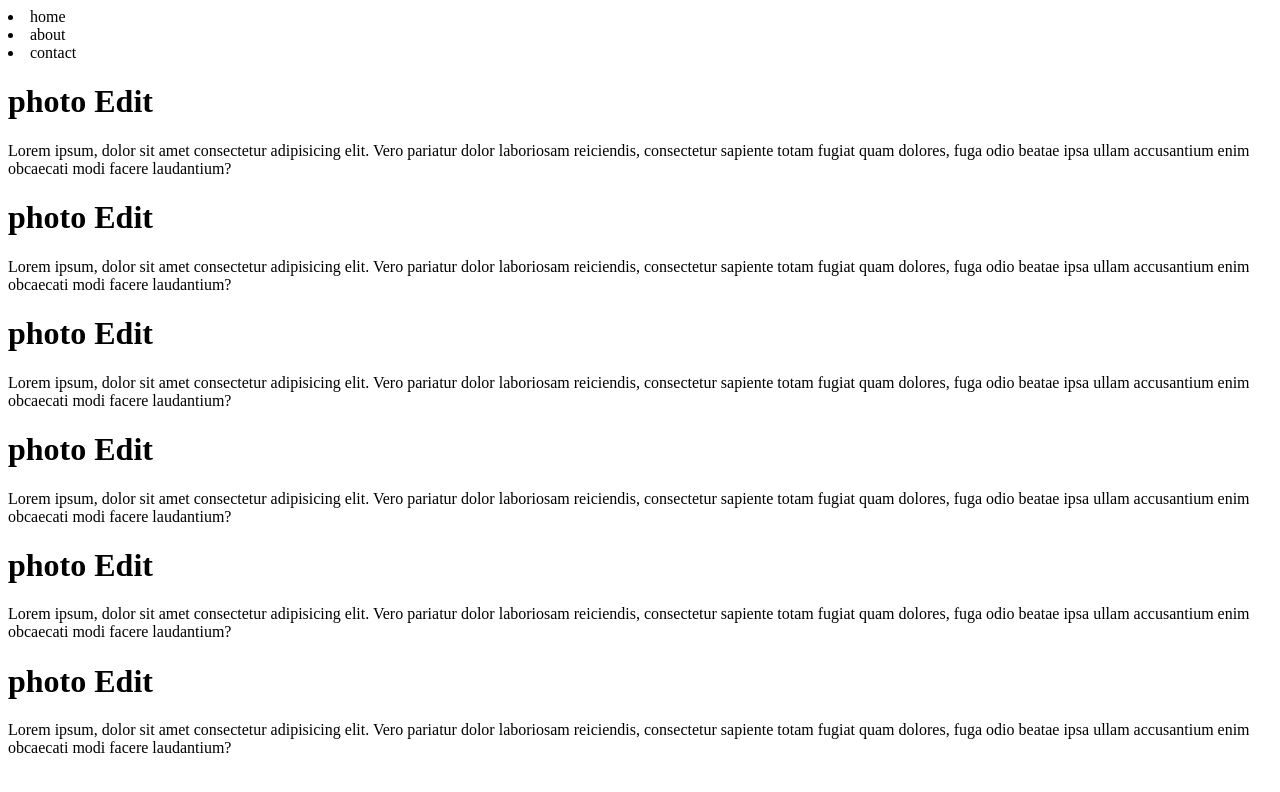
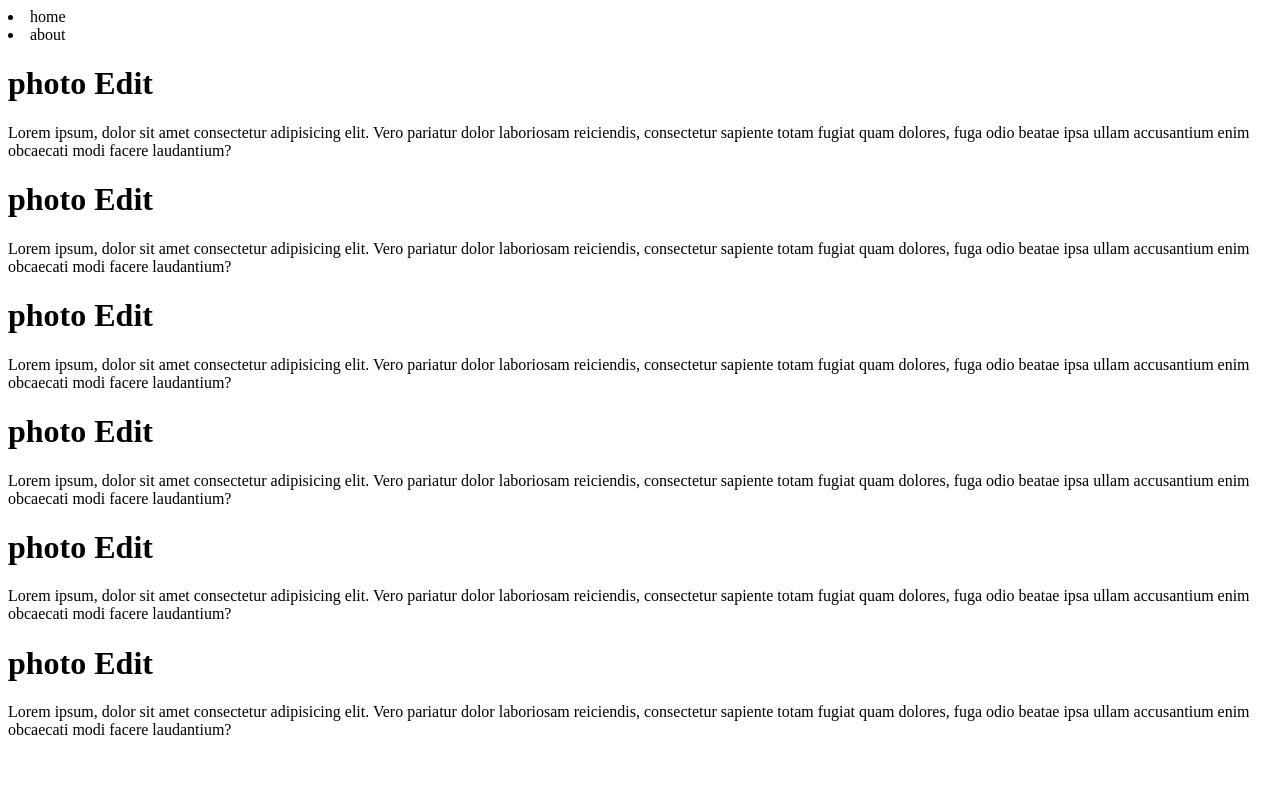
Before and after one commit to Samirun-Shuvo/my-app, a plain HTML site: page index.html in a window 1280 px wide. Drawn offline with Linux system fonts and the light colour scheme.

Commit message:
menu update two

```diff
--- a/index.html
+++ b/index.html
@@ -12,8 +12,7 @@
         <div class="header">
             <li>home</li>
             <li>about</li>
-            <!-- <li>blog</li> -->
-            <li>contact</li>
+
         </div>
 
         <div class="body">
```
